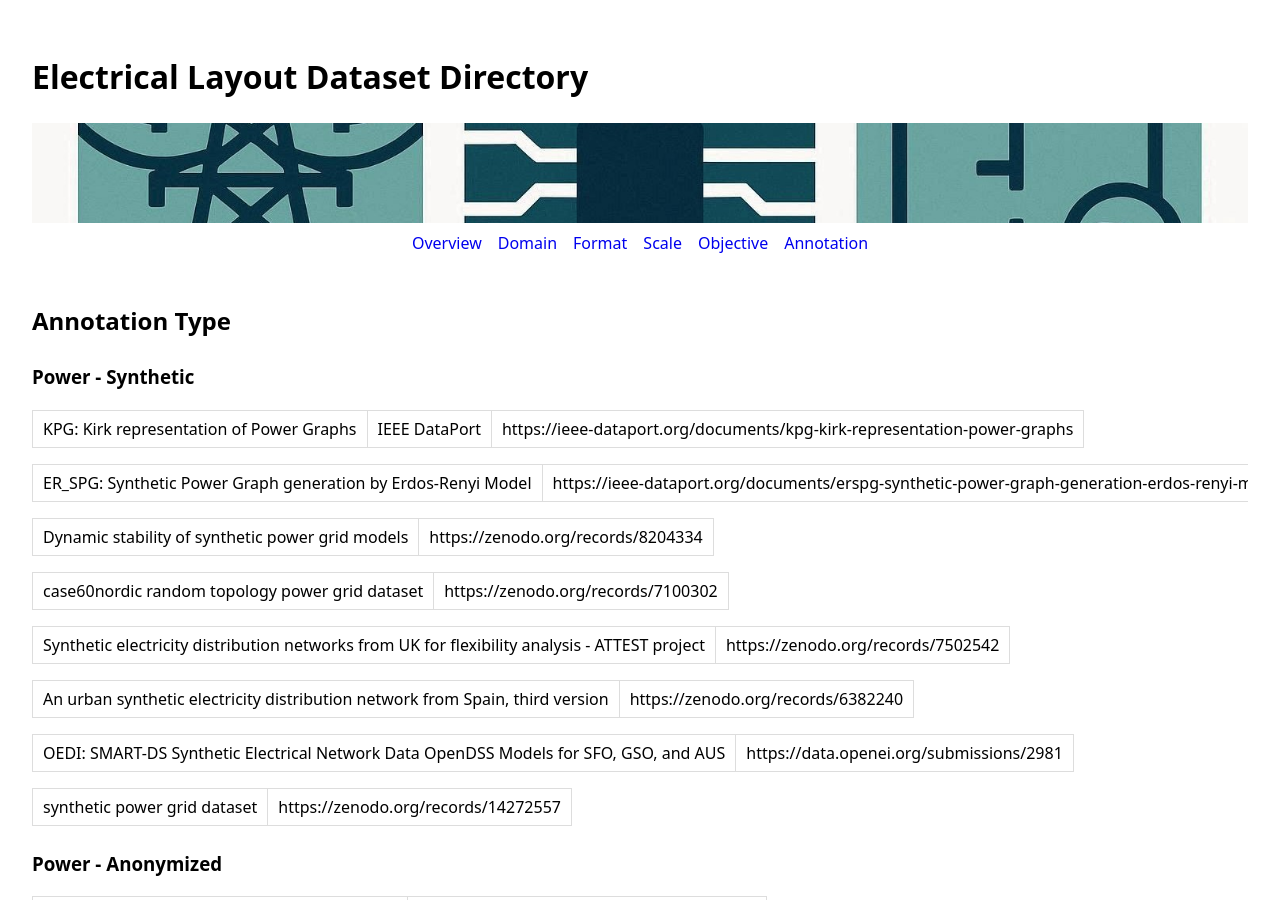
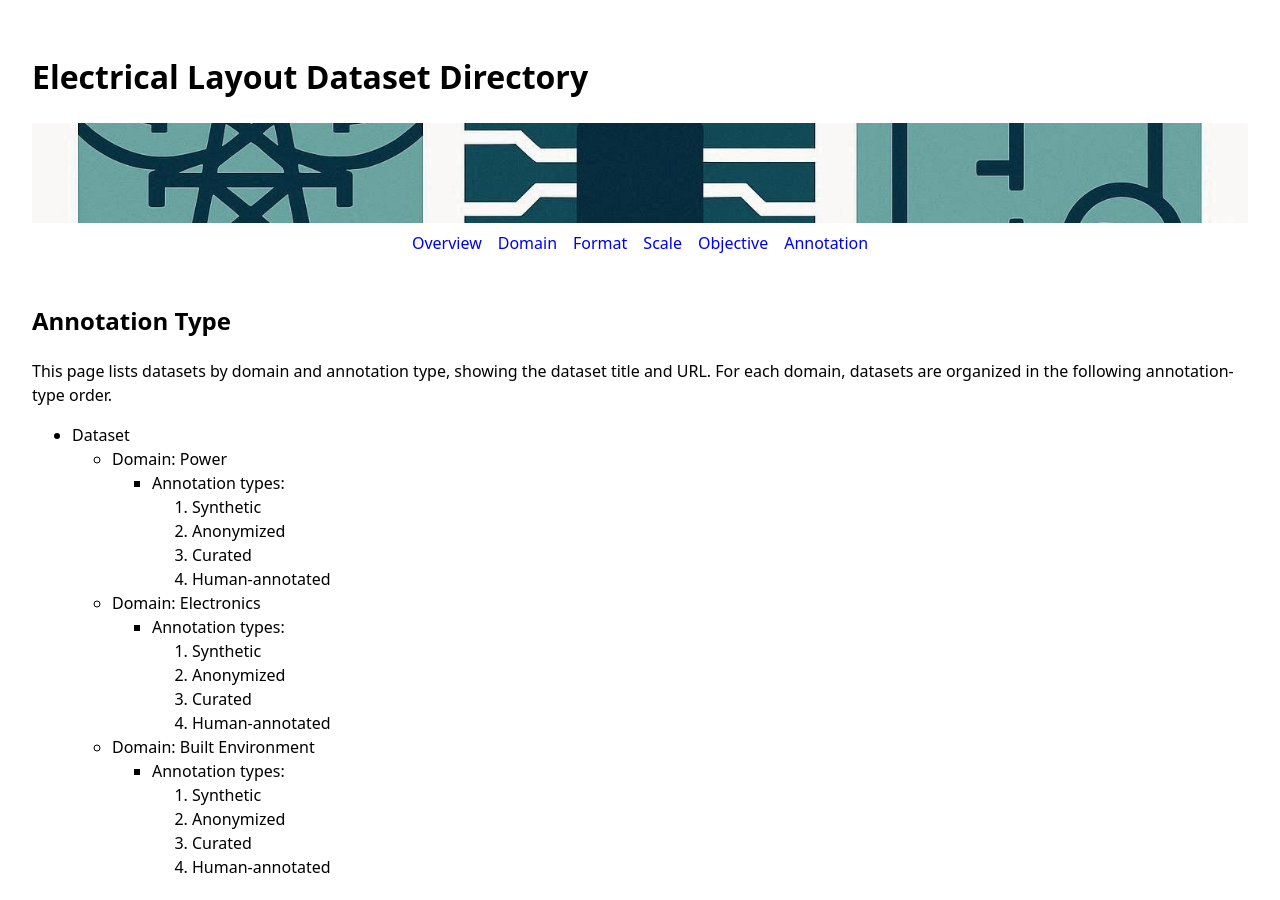
Before and after one commit to mayoT0/electrical-datasets, a Jekyll site: the page built from annotation/index.md, in a window 1280 px wide and 900 px high. Built offline with Jekyll 4.4.1, drawn with Linux system fonts in a browser that asks for light colours.

Commit message:
Update index.md

```diff
--- a/annotation/index.md
+++ b/annotation/index.md
@@ -4,6 +4,29 @@ title: Annotation Effort Type
 ---
 
 ## Annotation Type
+
+This page lists datasets by domain and annotation type, showing the dataset title and URL.
+For each domain, datasets are organized in the following annotation-type order.
+
+- Dataset
+  - Domain: Power
+    - Annotation types:
+      1. Synthetic
+      2. Anonymized
+      3. Curated
+      4. Human-annotated
+  - Domain: Electronics
+    - Annotation types:
+      1. Synthetic
+      2. Anonymized
+      3. Curated
+      4. Human-annotated
+  - Domain: Built Environment
+    - Annotation types:
+      1. Synthetic
+      2. Anonymized
+      3. Curated
+      4. Human-annotated
 
 ### Power - Synthetic
 
```
